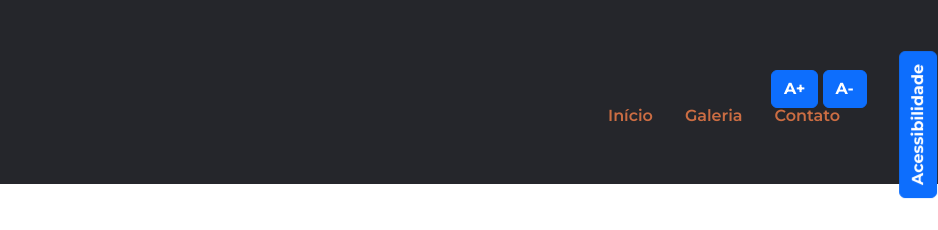
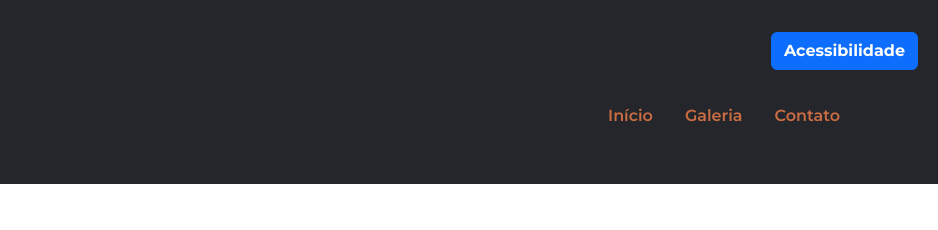
Before and after one commit to JOJOBOLINHA/JOBZIN, a plain HTML site: page index.html in a window 1280 px wide. Both pictures are taken after a click on the button "Acessibilidade". Shown: the top 230 px of the page, 342-1280 px from the left. Drawn offline with nearby package versions, Linux system fonts and the light colour scheme.

Commit message:
botao acesssibiliade

```diff
--- a/index.html
+++ b/index.html
@@ -7,7 +7,8 @@
     <link rel="preconnect" href="https://fonts.googleapis.com">
     <title>FÓRMULA 1</title>
     <link href="https://cdnjs.cloudflare.com/ajax/libs/bootstrap/5.3.3/css/bootstrap.min.css" rel="stylesheet">
-    <link rel="stylesheet" href="https://cdnjs.cloudflare.com/ajax/libs/bootstrap-icons/1.11.3/font/bootstrap-icons.min.css">
+    <link rel="stylesheet"
+        href="https://cdnjs.cloudflare.com/ajax/libs/bootstrap-icons/1.11.3/font/bootstrap-icons.min.css">
     <link rel="stylesheet" href="styles.css">
 </head>
 
@@ -23,11 +24,11 @@
             </ul>
             <div id="acessibilidade" class="menu-acessibilidade">
                 <button id="botao-acessibilidade" class="btn btn-primary fw-bold rotacao-botao">Acessibilidade</button>
-                <div id="opcoes-acessibilidade" class="opcoes-acesibilidade apresenta-lista">
-                <button id="aumentar-fonte" class="btn btn-primary fw-bold">A+</button>
-                <button id="dimminuir-fonte" class="btn btn-primary fw-bold">A-</button>
+                <div id="opcoes-acessibilidade" class="opcoes-acessibilidade apresenta-lista">
+                    <button id="aumentar-fonte" class="btn btn-primary fw-bold">A+</button>
+                    <button id="dimminuir-fonte" class="btn btn-primary fw-bold">A-</button>
+                </div>
             </div>
-        </div>
         </nav>
 
     </header>
@@ -41,8 +42,7 @@
                     <h1 class="display-4 text-white fst-italic fw-bold">Boas-vindas a</h1>
                     <img src="img/logo-2.png" alt="Logotipo secundário da Tropicália" class="mb-3" width="563"
                         height="278" loading="lazy">
-                    <a href="#tropicalia"
-                        class="btn btn-primary btn-lg botao-inicio fw-semibold">Quero
+                    <a href="#tropicalia" class="btn btn-primary btn-lg botao-inicio fw-semibold">Quero
                         conhecer!</a>
                 </div>
 
@@ -51,7 +51,7 @@
 
         <section id="tropicalia" class="my-5 pt-6 secao-tropicalia">
             <div class="container d-flex align-items-center ">
-                  <div class="col-5">
+                <div class="col-5">
                     <h2>O que foi a Tropicália?</h2>
                     <p class="p-2">A Tropicália, também conhecida como Tropicalismo, foi um movimento cultural
                         brasileiro que surgiu na década de 1960, tendo seu auge entre 1967 e 1968. Esse movimento
--- a/script.js
+++ b/script.js
@@ -1,4 +1,11 @@
 document.addEventListener('DOMContentLoaded', function(){
+    const botaoDeAcessibilidade = document.getElementById('botao-acessibilidade')
+    const opcoesAcessibilidade = document.getElementById ('opcoes-acessibilidade')
+
+botaoDeAcessibilidade.addEventListener('click', function(){
+     botaoDeAcessibilidade.classList.toggle ('rotacao-botao');
+     opcoesAcessibilidade.classList.toggle ('apresenta-lita')
+})
     let tamanhoAtualFonte = 1;
 
     const aumentaFonteBotao = document.getElementById('aumentar-fonte');
--- a/styles.css
+++ b/styles.css
@@ -161,3 +161,6 @@ h2 {
 .opcoes-acessibilidade button{
     margin-bottom: 5px;
 }
+.apresenta-lista{
+    display: none;
+}
```
